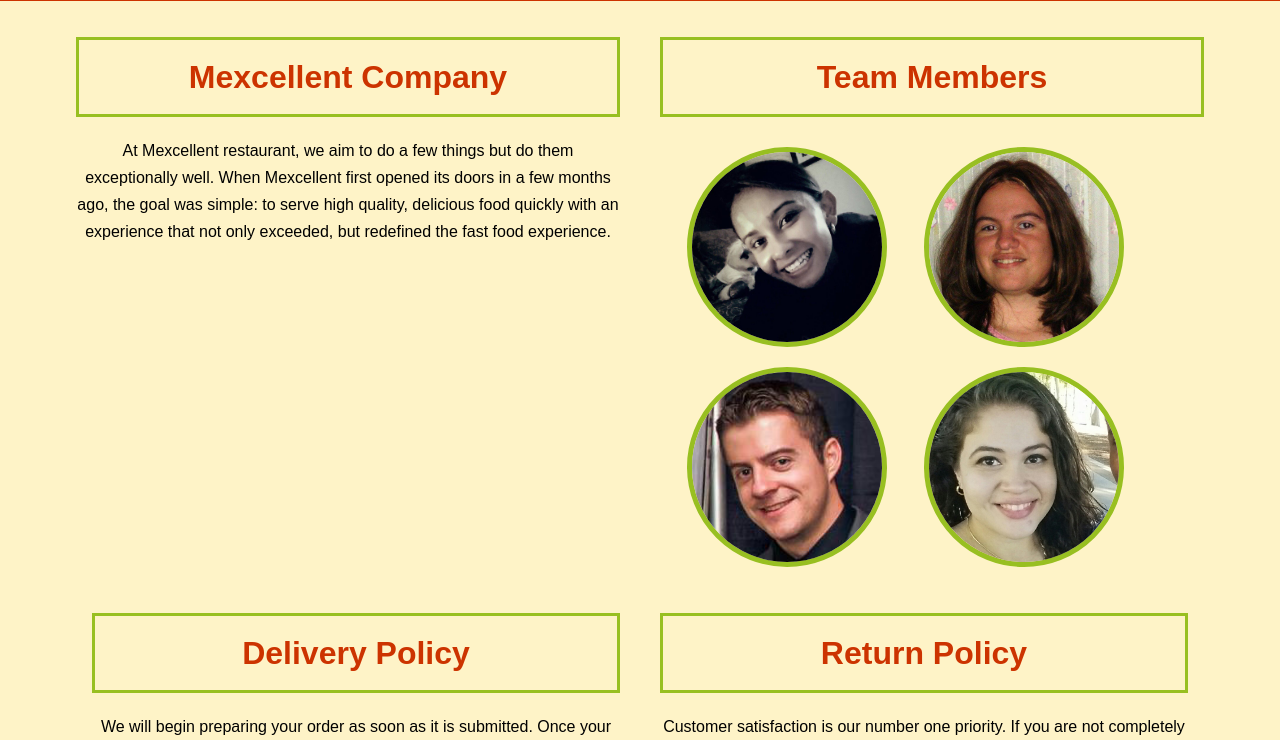
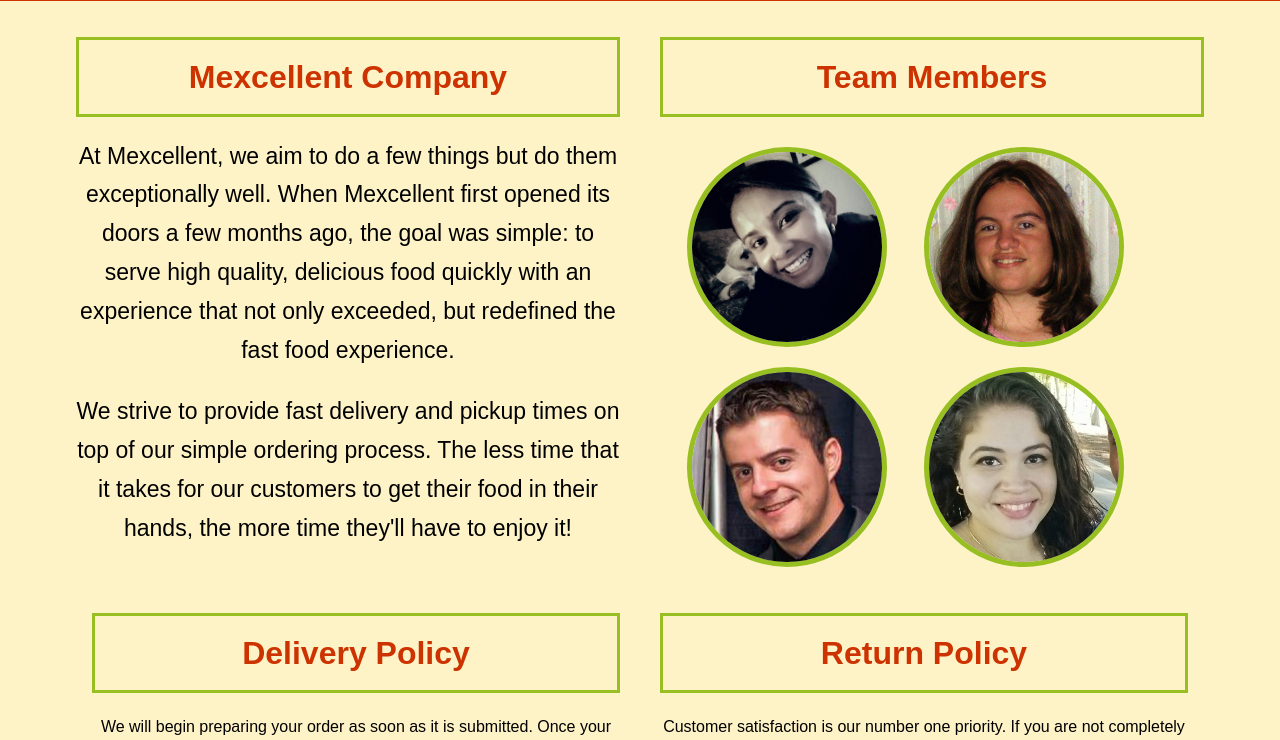
Before and after one commit to shaunmilo/Mexcellent, a PHP site: page /about.php in a window 1280 px wide. Shown: the part 40-780 px from the top of the page. Run offline with PHP 8.4, Linux system fonts and the light colour scheme; the visitor is signed in with stand-in values (Sample User, id 1); data that the repository does not hold is empty; some libraries are stand-ins or nearby versions.

Commit message:
Back end tweaks, very minor styling

```diff
--- a/about.php
+++ b/about.php
@@ -65,9 +65,12 @@ $row = mysql_fetch_array($result);
                 <div class="c6">
                 	<div class="sectionInfo">
                         <h3 class="subheadings">Mexcellent Company</h3>
-                        <p class="descriptions">At Mexcellent restaurant, we aim to do a few things but do them exceptionally well. When Mexcellent first opened its doors in a few months ago, the goal was simple: to serve high quality, delicious food quickly with an experience that not only exceeded, but redefined the fast food experience.</p>
+                            <div class="descriptions">
+                                <p>At Mexcellent, we aim to do a few things but do them exceptionally well. When Mexcellent first opened its doors a few months ago, the goal was simple: to serve high quality, delicious food quickly with an experience that not only exceeded, but redefined the fast food experience.</p>
+                                <p>We strive to provide fast delivery and pickup times on top of our simple ordering process. The less time that it takes for our customers to get their food in their hands, the more time they'll have to enjoy it!</p>
+                            </div>
+                        </div>
                     </div>
-                </div>
                  <!--Members-->
                     <div class="c6 our-team">
                             <div class="sectionInfo">
@@ -94,11 +97,10 @@ $row = mysql_fetch_array($result);
                 </div>
                  <!--Tax Policy-->
                     <div class="c6">
-                            <div class="sectionInfo">
-                                <h3 class="subheadings">Return Policy</h3>
-                                <p class="descriptions">Customer satisfaction is our number one priority. If you are not completely satisfied with your order please do not hesitate to contact us. We will do everything in our power to make it right. We will replace an incorrect order, the replacement will be put ahead of all others orders. And if all else fails, we will give you your money back.</p>
-                             </div>
-
+                        <div class="sectionInfo">
+                            <h3 class="subheadings">Return Policy</h3>
+                            <p class="descriptions">Customer satisfaction is our number one priority. If you are not completely satisfied with your order please do not hesitate to contact us. We will do everything in our power to make it right. We will replace an incorrect order, the replacement will be put ahead of all others orders. And if all else fails, we will give you your money back.</p>
+                         </div>
 					</div>
 
              <div class="section">
--- a/css/styles.css
+++ b/css/styles.css
@@ -379,7 +379,11 @@ nav a#pull {
 
 .descriptions{
 	text-align:center;
+}
 
+.descriptions p {
+	margin: 0 0 1em;
+	font-size: 23px;
 }
 
 #featuredBg{
@@ -389,6 +393,10 @@ nav a#pull {
 	height:auto;
 	background-size: 100%;
 	background-repeat:no-repeat;
+}
+
+#featuredBg h3 {
+	color: #A0987B;
 }
 
 .sectionHeading{
--- a/home.php
+++ b/home.php
@@ -60,7 +60,7 @@ $row = mysqli_fetch_array($result);
             <h2>Genuine Tex-Mex Cuisine</h2>
 
             <form class="searchbar" action="search.php" method="post">
-            <input type="text" class="searchinput" name="term" size="19" maxlength="120"> <input type="submit" value="search" class="tfbutton">
+            <input type="text" class="searchinput" name="term" size="19" maxlength="120"> <input type="submit" value="search" class="tfbutton button">
             </form>
         </div>
 
--- a/includes/header.php
+++ b/includes/header.php
@@ -7,7 +7,7 @@
                     <li><a href="about.php">About Us</a></li>
                     <li><a href="catalog.php"  class="menuButton">Menu</a></li>
                     <li><a href="client.php" class="menuButton">My Account</a></li>
-                    <li><a href="cart.php" class="menuButton">Bag(<?php echo count($_SESSION['product']); ?>)</a></li>
+                    <li><a href="cart.php" class="menuButton">Bag(<?php error_reporting(0); echo count($_SESSION['product']); ?>)</a></li>
             </ul>
 			<a href="home.php"  id="pull" class="title">Mexcellent</a>
         </div>
--- a/signin.php
+++ b/signin.php
@@ -57,6 +57,12 @@
                             <input id="buyButton" type="submit" value="Submit">
                          </form>
                      </div>
+            		<h3>Sign in to your account</h3>
+                     <form action="backend/login.php" method="post">
+                        Email: <br /><input type="text" name="email"><br>
+                        Password: <br /><input type="password" name="password"><br>
+                        <input id="buyButton" type="submit" value="Submit">
+                     </form>
           		</div>
             	<div id="guestsignin" class="c4">
                 	<div class="signinSection">
```
Also changed, not shown: backend/login.php (+5 -10 lines).
